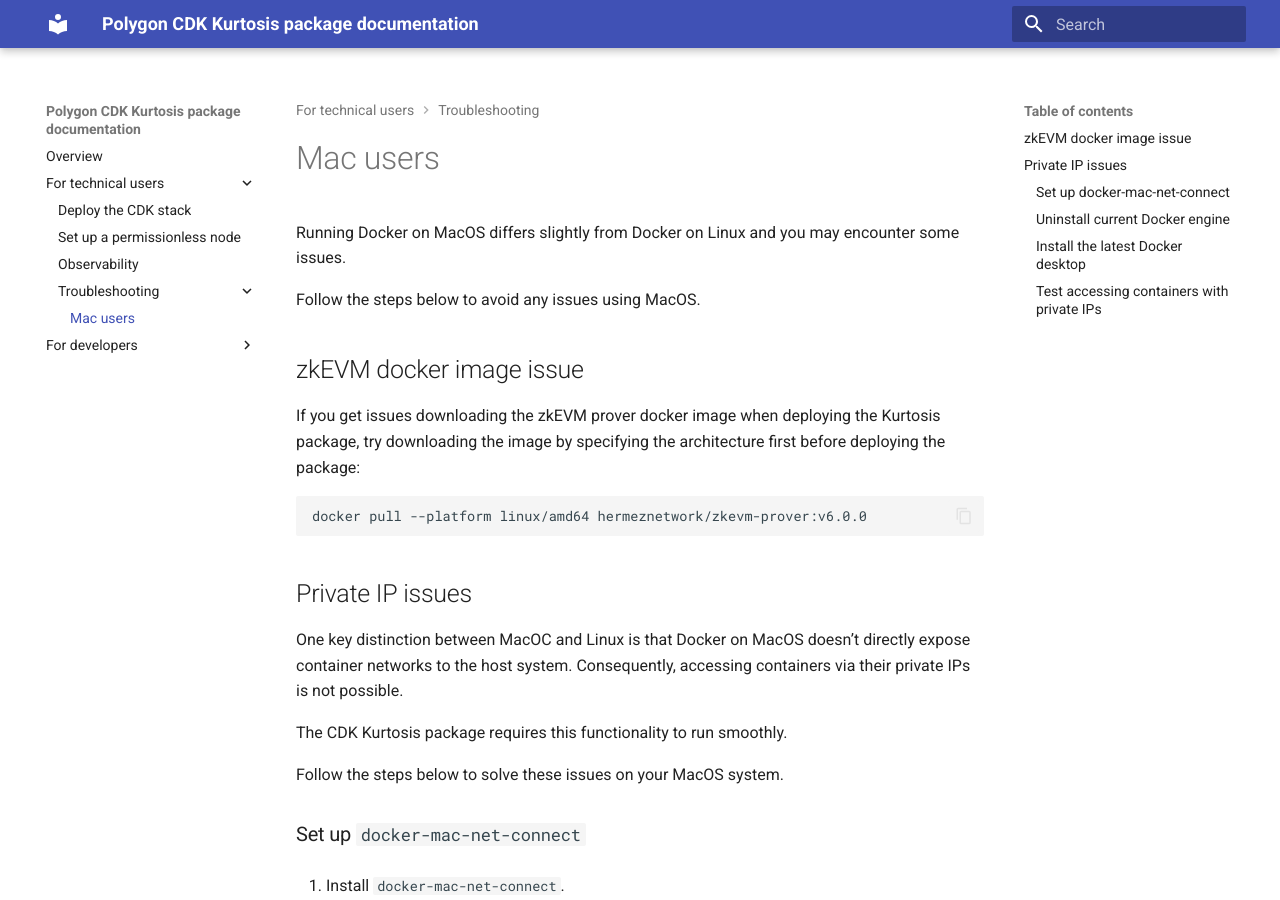
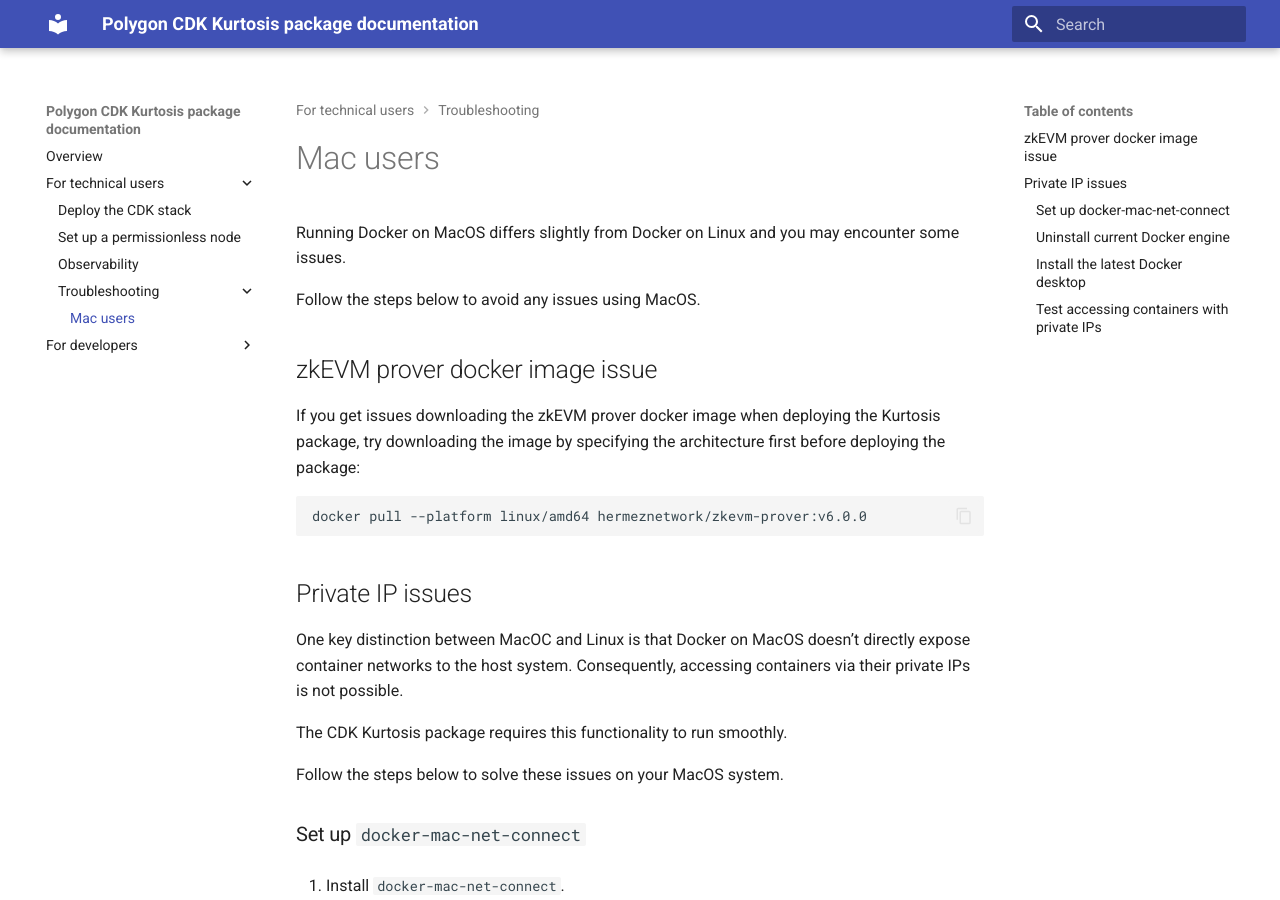
Before and after one commit to 0xPolygon/kurtosis-cdk, an MkDocs documentation site: the page built from docs/quickstart/mac-troubles.md, in a window 1280 px wide and 900 px high. Built offline with MkDocs 1.6.1 and Material for MkDocs 9.7.7, drawn with Linux system fonts in a browser that asks for light colours.

Commit message:
Update docs/quickstart/mac-troubles.md
Co-authored-by: Léo Vincent <28714795+leovct@users.noreply.github.com>

```diff
--- a/docs/quickstart/mac-troubles.md
+++ b/docs/quickstart/mac-troubles.md
@@ -2,7 +2,7 @@ Running Docker on MacOS differs slightly from Docker on Linux and you may encoun
 
 Follow the steps below to avoid any issues using MacOS.
 
-## zkEVM docker image issue
+## zkEVM prover docker image issue
 
 If you get issues downloading the zkEVM prover docker image when deploying the Kurtosis package, try downloading the image by specifying the architecture first before deploying the package:
 
```
